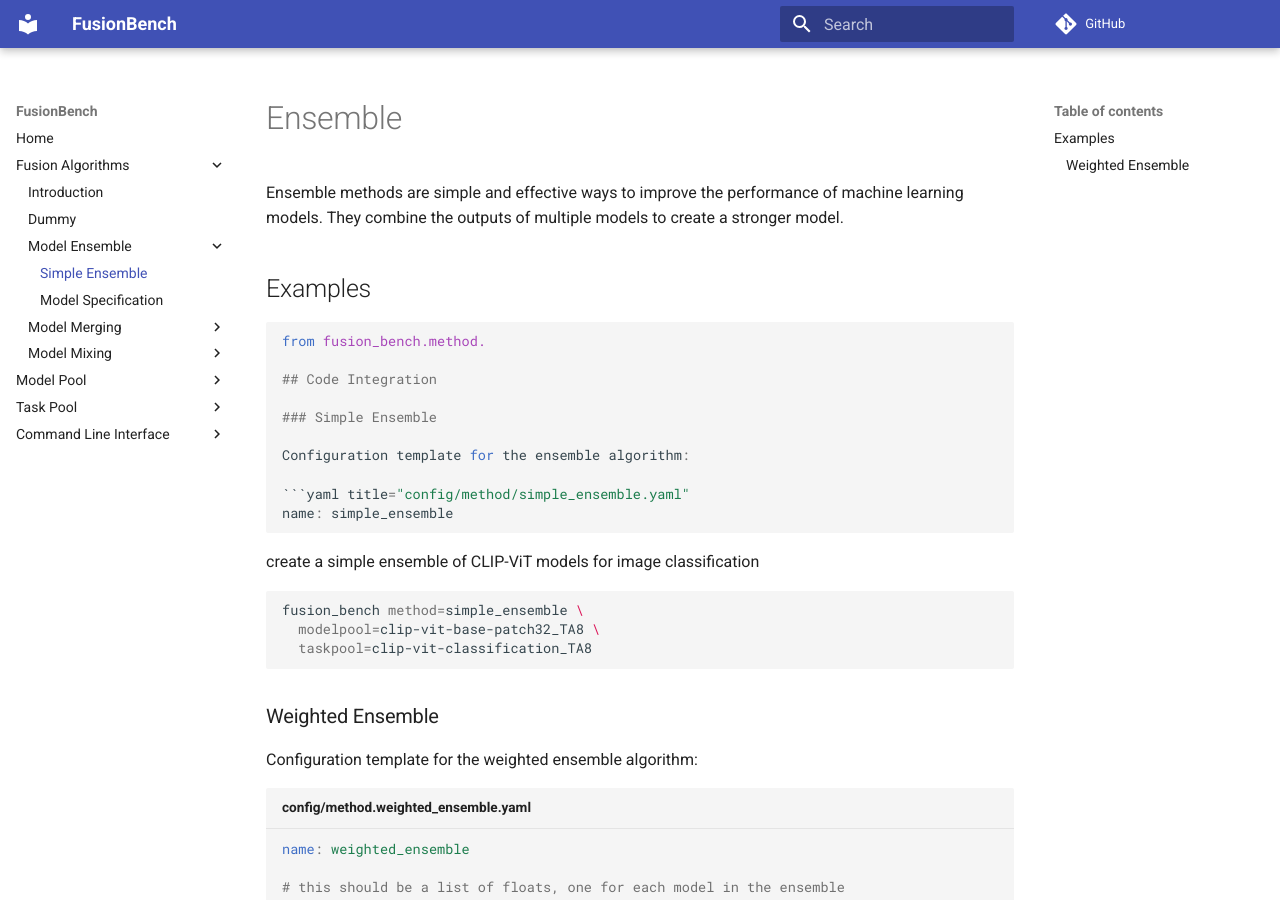
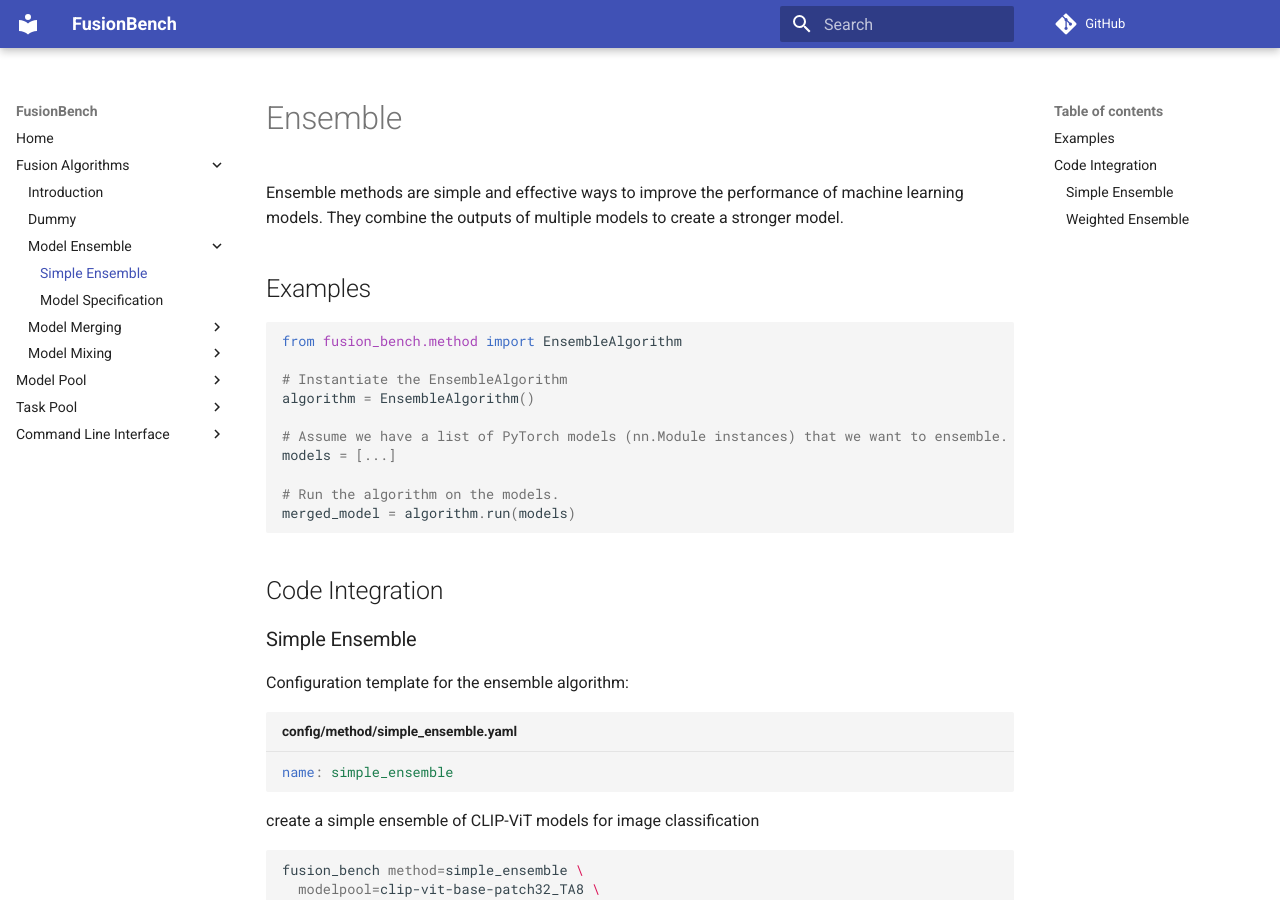
Before and after one commit to tanganke/fusion_bench, an MkDocs documentation site: the page built from docs/algorithms/ensemble.md, in a window 1280 px wide and 900 px high. Built offline with MkDocs 1.6.1 and Material for MkDocs 9.7.7, drawn with Linux system fonts in a browser that asks for light colours; comment, search, counter and statistics services are not loaded.

Commit message:
update doc

````diff
--- a/docs/algorithms/ensemble.md
+++ b/docs/algorithms/ensemble.md
@@ -7,7 +7,17 @@ They combine the outputs of multiple models to create a stronger model.
 ## Examples
 
 ```python
-from fusion_bench.method.
+from fusion_bench.method import EnsembleAlgorithm
+
+# Instantiate the EnsembleAlgorithm
+algorithm = EnsembleAlgorithm()
+
+# Assume we have a list of PyTorch models (nn.Module instances) that we want to ensemble.
+models = [...]
+
+# Run the algorithm on the models.
+merged_model = algorithm.run(models)
+```
 
 ## Code Integration
 
````
